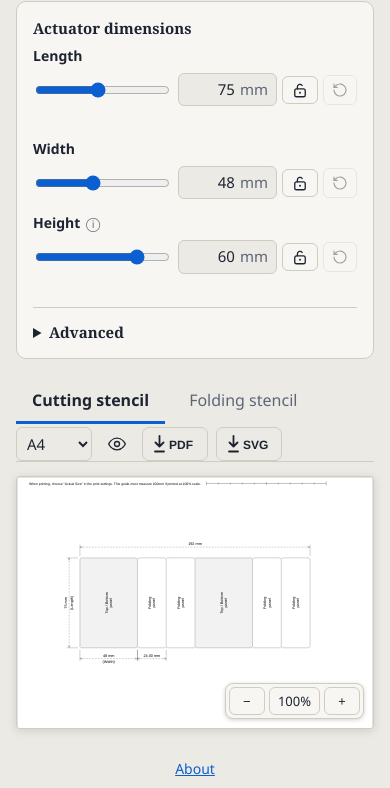
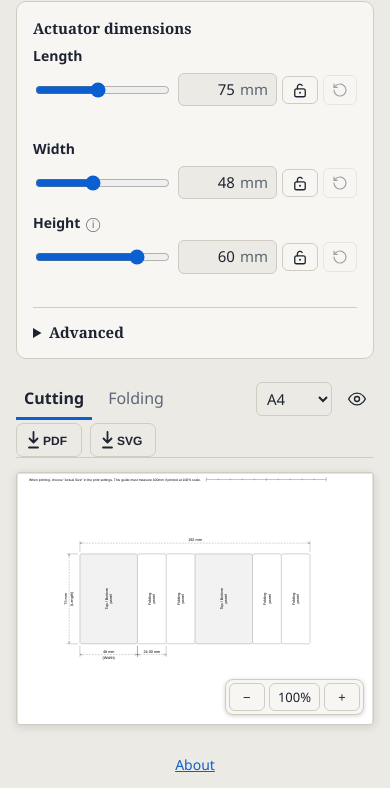
Before and after one commit to shtarbanov/origami-box-actuator, a plain HTML site: page index.html in a window 390 px wide. Shown: the part 61-849 px from the top of the page. Drawn offline with nearby package versions, Linux system fonts and the light colour scheme.

Commit message:
improved mobile experience

```diff
--- a/index.html
+++ b/index.html
@@ -49,6 +49,7 @@ details.grp[open] summary{margin-bottom:8px}
 .derived b{font-variant-numeric:tabular-nums}
 .tabs{display:flex;gap:4px 8px;margin-bottom:14px;flex-wrap:wrap;align-items:center;border-bottom:1px solid var(--line)}
 .tab{border:0;border-bottom:3px solid transparent;margin-bottom:-1px;background:transparent;color:var(--mute);padding:10px 16px 9px;font:inherit;font-size:16px;cursor:pointer}
+@media(max-width:820px){.tab{padding:8px 8px 7px}}
 .tab:hover{color:var(--ink)}
 .tab[aria-selected=true]{color:var(--ink);font-weight:600;border-bottom-color:var(--acc)}
 .sp{flex:1}
@@ -101,8 +102,8 @@ dialog.about::backdrop{background:rgba(0,0,0,.45)}
  </section>
  <section>
   <div class="tabs">
-   <button class="tab" role="tab" data-pg="1" aria-selected="true">Cutting stencil</button>
-   <button class="tab" role="tab" data-pg="2" aria-selected="false">Folding stencil</button>
+   <button class="tab" role="tab" data-pg="1" aria-selected="true">Cutting</button>
+   <button class="tab" role="tab" data-pg="2" aria-selected="false">Folding</button>
    <span class="sp"></span>
    <select id="paper" aria-label="Paper size (landscape)" title="Paper size (landscape)"><option>A4</option><option>Letter</option><option>A3</option></select>
    <button class="eye" id="scaleguide" type="button" aria-pressed="true" aria-label="Scale guide"></button>
```
